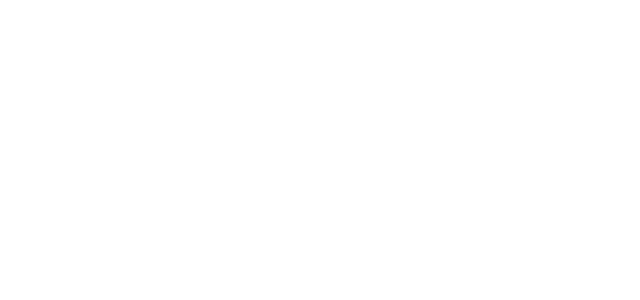
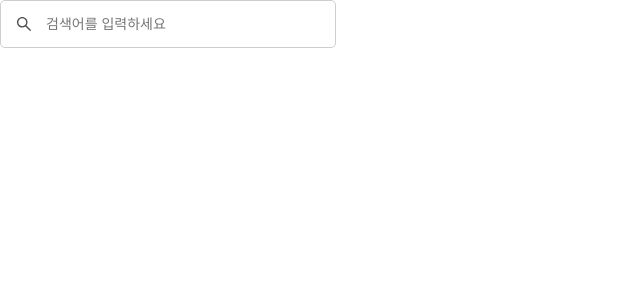
Before and after one commit to lucy-pill/post-search-app, a React (Create React App) app: page / in a window 1280 px wide. Shown: the top 300 px of the page, without its empty margins (0-640 px from the left). Built offline with nearby package versions, Linux system fonts and the light colour scheme.

Commit message:
create. 검색 컴포넌트 UI 구현

```diff
--- a/package.json
+++ b/package.json
@@ -6,9 +6,14 @@
     "@testing-library/jest-dom": "^5.14.1",
     "@testing-library/react": "^13.0.0",
     "@testing-library/user-event": "^13.2.1",
+    "axios": "^1.1.3",
     "react": "^18.2.0",
     "react-dom": "^18.2.0",
+    "react-icons": "^4.6.0",
+    "react-router-dom": "^6.4.2",
     "react-scripts": "5.0.1",
+    "styled-components": "^5.3.6",
+    "styled-reset": "^4.4.2",
     "web-vitals": "^2.1.0"
   },
   "scripts": {
--- a/src/App.js
+++ b/src/App.js
@@ -1,6 +1,16 @@
+// Packages
+import { Routes, Route } from 'react-router-dom';
+
+// Components
+import Main from './pages/Main';
+import Detail from './pages/Detail'
+
 function App() {
   return (
-    <></>
+    <Routes>
+      <Route path='/' element={<Main/>}/>
+      <Route path='/:type/:id' element={<Detail />} />
+    </Routes>
   );
 }
 
--- /dev/null
+++ b/src/assets/styles/GlobalStyle.js
@@ -0,0 +1,20 @@
+import { createGlobalStyle } from 'styled-components';
+import reset from 'styled-reset';
+
+const GlobalStyle = createGlobalStyle`
+  ${reset}
+  * {
+    box-sizing: border-box;
+    margin: 0;
+    padding: 0;
+    outline: none;
+  }
+
+  html {
+    font-family: 'Noto Sans KR', sans-serif;
+    font-size: 14px;
+    background-color: #ffffff;
+  }
+`;
+
+export default GlobalStyle;
--- /dev/null
+++ b/src/components/Post.js
@@ -0,0 +1,3 @@
+export default function Post() {
+  return <></>;
+}
--- /dev/null
+++ b/src/components/Search.js
@@ -0,0 +1,121 @@
+// React
+import { useEffect, useState, useRef } from 'react';
+
+// Packages
+import { AiOutlineSearch } from 'react-icons/ai';
+import { HiOutlineX } from 'react-icons/hi';
+
+import styled from 'styled-components';
+
+export default function Search() {
+  const [keyword, setKeyword] = useState('');
+  const [iconView, setIconView] = useState(false);
+  const [focused, setFocused] = useState(false);
+
+  const onDeleteHandle = () => {
+    setKeyword('');
+    setIconView(false);
+  };
+
+  const onViewHandle = (e) => {
+    if (e.type === 'mouseover' && keyword !== '') {
+      setIconView(true);
+    } else {
+      if (keyword === '') setIconView(false);
+    }
+  };
+
+  const onFocusHandle = (e) => {
+    if (e.type === 'focus') setFocused(true);
+    else {
+      setFocused(false);
+      keyword !== '' ? setIconView(true) : setIconView(false);
+    }
+  };
+
+  useEffect(() => {
+    if (keyword !== '') {
+      setIconView(true);
+    }
+  }, [keyword]);
+
+  return (
+    <Container focused={focused}>
+      <div className='search__div--container'>
+        <AiOutlineSearch className='search__svg--icon' color='#4d4d4d' />
+        <div className='search__div--box'>
+          <input
+            className='search__input--box--text'
+            type='text'
+            value={keyword}
+            placeholder='검색어를 입력하세요'
+            onChange={(e) => setKeyword(e.target.value)}
+            onMouseOver={(e) => onViewHandle(e)}
+            onMouseOut={(e) => onViewHandle(e)}
+            onFocus={(e) => onFocusHandle(e)}
+            onBlur={(e) => onFocusHandle(e)}
+          />
+          {iconView ? (
+            <div
+              className='search__div--box--icon'
+              onClick={() => onDeleteHandle()}
+            >
+              <HiOutlineX className='search__svg--box--icon' />
+            </div>
+          ) : (
+            <></>
+          )}
+        </div>
+      </div>
+    </Container>
+  );
+}
+
+export const Container = styled.div`
+  width: 24rem;
+  height: auto;
+  .search__div--container {
+    padding: 1rem;
+    display: flex;
+    justify-content: space-between;
+    align-items: center;
+    border: ${(props) =>
+      props.focused ? '1px solid rgb(89, 148, 244)' : '1px solid #cecece'};
+    border-radius: 5px;
+    :hover {
+      border: 1px solid rgb(89, 148, 244);
+    }
+    .search__svg--icon {
+      font-size: ${(props) => props.theme.fontSize.xl};
+    }
+    .search__div--box {
+      width: 20rem;
+      height: auto;
+      position: relative;
+      .search__input--box--text {
+        position: absolute;
+        top: 0;
+        left: 0;
+        transform: translateY(-50%);
+        width: 100%;
+        font-size: ${(props) => props.theme.fontSize.base};
+        line-height: ${(props) => props.theme.lineHeight.base};
+        padding: 0 30px 0 5px;
+        border: none;
+      }
+      .search__div--box--icon {
+        position: absolute;
+        top: 0;
+        right: 5px;
+        transform: translateY(-50%);
+        width: auto;
+        height: auto;
+        font-size: ${(props) => props.theme.fontSize.xl};
+        cursor: pointer;
+        .search__svg--box--icon {
+          color: rgb(89, 148, 244);
+        }
+      }
+    }
+  }
+`;
--- a/src/index.js
+++ b/src/index.js
@@ -1,8 +1,24 @@
+// React
 import React from 'react';
 import ReactDOM from 'react-dom/client';
+
+// Packages
+import { BrowserRouter } from 'react-router-dom';
+import GlobalStyle from './assets/styles/GlobalStyle';
+import { ThemeProvider } from 'styled-components';
+
+// Components
 import App from './App';
+
+// Shared
+import theme from './shared/theme';
 
 const root = ReactDOM.createRoot(document.getElementById('root'));
 root.render(
-    <App />
+  <BrowserRouter>
+    <ThemeProvider theme={theme}>
+      <GlobalStyle />
+      <App />
+    </ThemeProvider>
+  </BrowserRouter>
 );
--- /dev/null
+++ b/src/pages/Detail.js
@@ -0,0 +1,3 @@
+export default function Detail() {
+  return <></>
+}
--- /dev/null
+++ b/src/pages/Main.js
@@ -0,0 +1,10 @@
+// Components
+import Search from '../components/Search';
+
+export default function Main() {
+  return (
+    <>
+      <Search />
+    </>
+  );
+}
--- /dev/null
+++ b/src/shared/theme.js
@@ -0,0 +1,38 @@
+const calcRem = (size) => `${size / 14}rem`;
+
+const fontSize = {
+  xs: calcRem(10),
+  sm: calcRem(12),
+  base: calcRem(14),
+  lg: calcRem(16),
+  xl: calcRem(18),
+  xxl: calcRem(20),
+  xxxl: calcRem(22),
+  xxxxl: calcRem(24),
+};
+
+const fontWeight = {
+  regular: 400,
+  medium: 600,
+  bold: 800,
+};
+
+const lineHeight = {
+  xxs: calcRem(18),
+  xs: calcRem(20),
+  sm: calcRem(22),
+  base: calcRem(24),
+  lg: calcRem(26),
+  xl: calcRem(28),
+  xxl: calcRem(30),
+  xxxl: calcRem(32),
+  xxxxl: calcRem(34),
+};
+
+const theme = {
+  fontSize,
+  fontWeight,
+  lineHeight,
+}
+
+export default theme;
```
Also changed, not shown: 1 other file (tests, documents, lock files or other folders).
